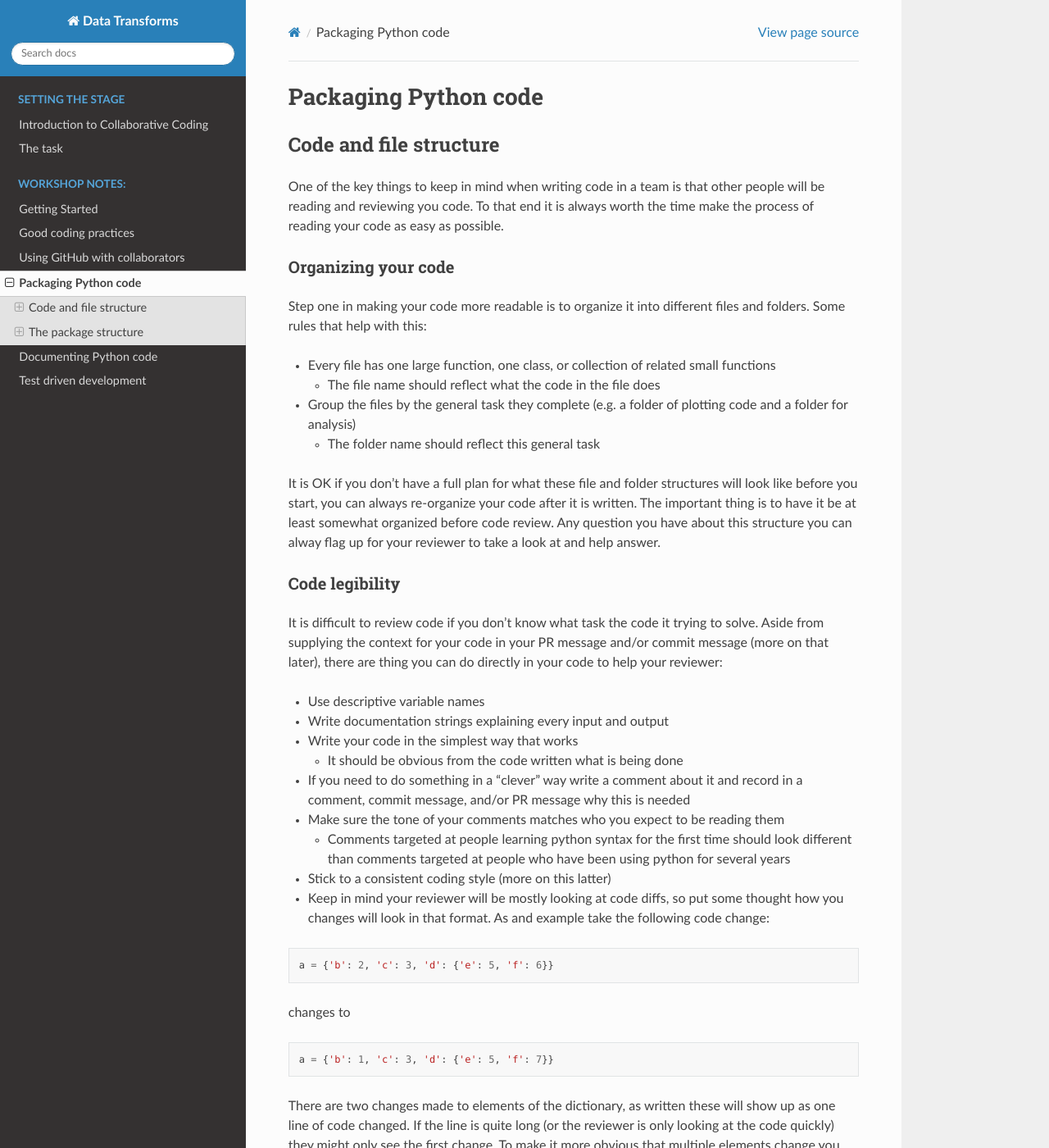
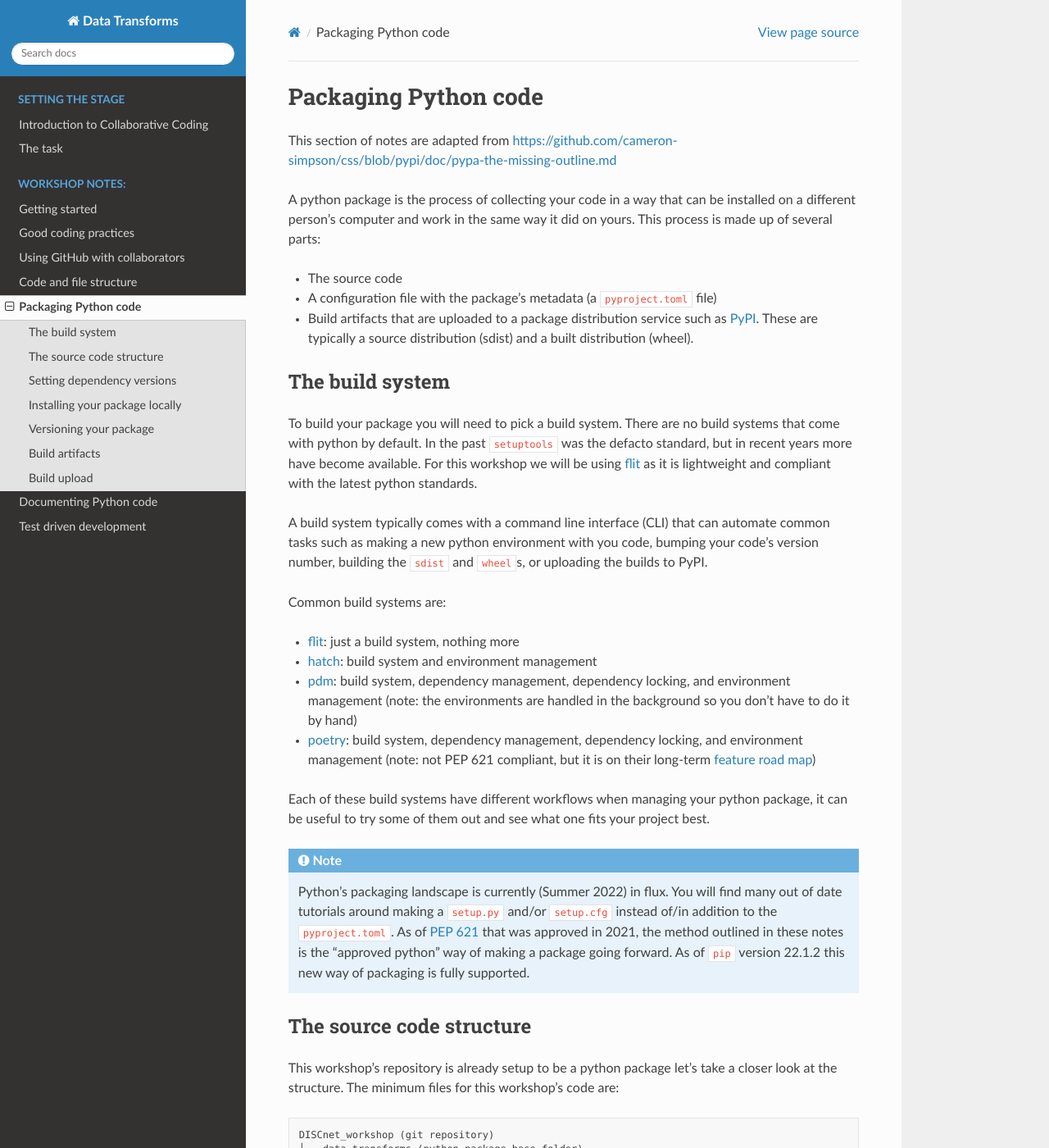
Before and after one commit to CKrawczyk/DISCnet_workshop, a Sphinx documentation site: the page built from docs/source/packaging_python_code.md, in a window 1280 px wide and 1400 px high. Shown: the whole window at 82% size. Built offline with Sphinx 7.4.7 and the Read the Docs theme 2.0.0, drawn with Linux system fonts in a browser that asks for light colours; pages that are not in the unit, such as notebooks, are missing from menus; some of the changed text lies outside the part shown.

Commit message:
Updte packaging notes
Whit the switch to `flit` the notes needed to be updated.  A new section was added about python build tools and what they do.

````diff
--- /dev/null
+++ b/docs/source/code_structure.md
@@ -0,0 +1,51 @@
+# Code and file structure
+
+One of the key things to keep in mind when writing code in a team is that other people will be reading and reviewing you code.  To that end it is always worth the time make the process of reading your code as easy as possible.
+
+## Organizing your code
+
+Step one in making your code more readable is to organize it into different files and folders.  Some rules that help with this:
+
+- Every file has one large function, one class, or collection of related small functions
+    - The file name should reflect what the code in the file does
+- Group the files by the general task they complete (e.g. a folder of plotting code and a folder for analysis)
+    - The folder name should reflect this general task
+
+It is OK if you don't have a full plan for what these file and folder structures will look like before you start, you can always re-organize your code after it is written.  The important thing is to have it be at least somewhat organized before code review.  Any question you have about this structure you can alway flag up for your reviewer to take a look at and help answer.
+
+## Code legibility
+
+It is difficult to review code if you don't know what task the code it trying to solve.  Aside from supplying the context for your code in your PR message and/or commit message (more on that later), there are thing you can do directly in your code to help your reviewer:
+
+- Use descriptive variable names
+- Write documentation strings explaining every input and output
+- Write your code in the simplest way that works
+    - It should be obvious from the code written what is being done
+- If you need to do something in a "clever" way write a comment about it and record in a comment, commit message, and/or PR message why this is needed
+- Make sure the tone of your comments matches who you expect to be reading them
+    - Comments targeted at people learning python syntax for the first time should look different than comments targeted at people who have been using python for several years
+- Stick to a consistent coding style (more on this latter)
+- Keep in mind your reviewer will be mostly looking at code diffs, so put some thought how you changes will look in that format.  As and example take the following code change:
+
+```python
+a = {'b': 2, 'c': 3, 'd': {'e': 5, 'f': 6}}
+```
+changes to
+```python
+a = {'b': 1, 'c': 3, 'd': {'e': 5, 'f': 7}}
+```
+
+There are two changes made to elements of the dictionary, as written these will show up as one line of code changed.  If the line is quite long (or the reviewer is only looking at the code quickly) they might only see the first change.  To make it more obvious that multiple elements change you can format the code so every element is on its own line:
+
+```python
+a = {
+    'b': 1,
+    'c': 3,
+    'd': {
+        'e': 5,
+        'f': 7
+    }
+}
+```
+
+That way each element change is shown as a different line in the code diff.  As an added bonus this can help shorten long lines of code.
--- a/docs/source/index.rst
+++ b/docs/source/index.rst
@@ -15,6 +15,7 @@ DISCnet Workshop: Writing Code as a Team
    getting_started
    good_coding_practices
    github_with_collaborators
+   code_structure
    packaging_python_code
    writing_documentation
    test_driven_development
--- a/docs/source/packaging_python_code.md
+++ b/docs/source/packaging_python_code.md
@@ -1,60 +1,34 @@
 # Packaging Python code
 
-## Code and file structure
+This section of notes are adapted from [https://github.com/cameron-simpson/css/blob/pypi/doc/pypa-the-missing-outline.md](https://github.com/cameron-simpson/css/blob/pypi/doc/pypa-the-missing-outline.md)
 
-One of the key things to keep in mind when writing code in a team is that other people will be reading and reviewing you code.  To that end it is always worth the time make the process of reading your code as easy as possible.
+A python package is the process of collecting your code in a way that can be installed on a different person's computer and work in the same way it did on yours.  This process is made up of several parts:
 
-### Organizing your code
+- The source code
+- A configuration file with the package's metadata (a `pyproject.toml` file)
+- Build artifacts that are uploaded to a package distribution service such as [PyPI](https://pypi.org/).  These are typically a source distribution (sdist) and a built distribution (wheel).
 
-Step one in making your code more readable is to organize it into different files and folders.  Some rules that help with this:
+## The build system
 
-- Every file has one large function, one class, or collection of related small functions
-    - The file name should reflect what the code in the file does
-- Group the files by the general task they complete (e.g. a folder of plotting code and a folder for analysis)
-    - The folder name should reflect this general task
+To build your package you will need to pick a build system.  There are no build systems that come with python by default.  In the past `setuptools` was the defacto standard, but in recent years more have become available.  For this workshop we will be using [flit](https://flit.pypa.io/en/latest/) as it is lightweight and compliant with the latest python standards.
 
-It is OK if you don't have a full plan for what these file and folder structures will look like before you start, you can always re-organize your code after it is written.  The important thing is to have it be at least somewhat organized before code review.  Any question you have about this structure you can alway flag up for your reviewer to take a look at and help answer.
+A build system typically comes with a command line interface (CLI) that can automate common tasks such as making a new python environment with you code, bumping your code's version number, building the `sdist` and `wheel`s, or uploading the builds to PyPI.
 
-### Code legibility
+Common build systems are:
+- [flit](https://flit.pypa.io/en/latest/): just a build system, nothing more
+- [hatch](https://hatch.pypa.io/latest/): build system and environment management
+- [pdm](https://pdm.fming.dev/latest/): build system, dependency management, dependency locking, and environment management (note: the environments are handled in the background so you don't have to do it by hand)
+- [poetry](https://python-poetry.org/docs): build system, dependency management, dependency locking, and environment management (note: not PEP 621 compliant, but it is on their long-term [feature road map](https://github.com/python-poetry/roadmap/issues/3))
 
-It is difficult to review code if you don't know what task the code it trying to solve.  Aside from supplying the context for your code in your PR message and/or commit message (more on that later), there are thing you can do directly in your code to help your reviewer:
+Each of these build systems have different workflows when managing your python package, it can be useful to try some of them out and see what one fits your project best.
 
-- Use descriptive variable names
-- Write documentation strings explaining every input and output
-- Write your code in the simplest way that works
-    - It should be obvious from the code written what is being done
-- If you need to do something in a "clever" way write a comment about it and record in a comment, commit message, and/or PR message why this is needed
-- Make sure the tone of your comments matches who you expect to be reading them
-    - Comments targeted at people learning python syntax for the first time should look different than comments targeted at people who have been using python for several years
-- Stick to a consistent coding style (more on this latter)
-- Keep in mind your reviewer will be mostly looking at code diffs, so put some thought how you changes will look in that format.  As and example take the following code change:
-
-```python
-a = {'b': 2, 'c': 3, 'd': {'e': 5, 'f': 6}}
-```
-changes to
-```python
-a = {'b': 1, 'c': 3, 'd': {'e': 5, 'f': 7}}
+```{note}
+Python's packaging landscape is currently (Summer 2022) in flux.  You will find many out of date tutorials around making a `setup.py` and/or `setup.cfg` instead of/in addition to the `pyproject.toml`.  As of [PEP 621](https://peps.python.org/pep-0621/) that was approved in 2021, the method outlined in these notes is the "approved python" way of making a package going forward.  As of `pip` version 22.1.2 this new way of packaging is fully supported.
 ```
 
-There are two changes made to elements of the dictionary, as written these will show up as one line of code changed.  If the line is quite long (or the reviewer is only looking at the code quickly) they might only see the first change.  To make it more obvious that multiple elements change you can format the code so every element is on its own line:
+## The source code structure
 
-```python
-a = {
-    'b': 1,
-    'c': 3,
-    'd': {
-        'e': 5,
-        'f': 7
-    }
-}
-```
-
-That way each element change is shown as a different line in the code diff.  As an added bonus this can help shorten long lines of code.
-
-## The package structure
-
-Packaging your code will make it easier for others (including yourself) to install and use your code.  In this section I will go over how to package python code.  This workshop's repository is already setup to be a python package and can be used as a reference:
+This workshop's repository is already setup to be a python package let's take a closer look at the structure.  The minimum files for this workshop's code are:
 
 ```
 DISCnet_workshop (git repository)
@@ -66,18 +40,16 @@ DISCnet_workshop (git repository)
 │       └── test_angle_metric.py (test file)
 ├── LICENSE (make sure you license your code)
 ├── README.md (shown on the github page)
-├── setup.cfg (python package configuration)
-└── setup.py (needed for back compatibility for older versions of pip)
+└── pyproject.toml (contains package metadata and dependencies)
 ```
 
-Let's dive into a few of these things in more detail
 - `__init__.py`: A python package treats every folder as a class with this file as the initialization function, useful for pulling functions from the files and folders inside this folder into the top level namespace.  The top level `__init__.py` typically also stores the package `__version__` variable.
 - `LICENSE`: You should choose a license for your code. [Choose A License](https://choosealicense.com/) is a good resource for figuring out what license is best for your project.  The typical ones seen for research code are the [MIT license](https://choosealicense.com/licenses/mit/) and [Apache 2.0 license](https://choosealicense.com/licenses/apache-2.0/).
-- `setup.cfg`: This file tells python how to install your code, what dependencies to install, and various development configuration options.
+- `pyproject.toml`: This file tells python how to install your code, what dependencies to install, and various development configuration options.  You can use `flit init` to help build this file or just write it by hand.
 
-### Setting dependency versions
+## Setting dependency versions
 
-To help with code reproducibility and dependency compatibility you can should pin dependency versions to a single value or a range.  It is python convention that the dependencies in `setup.cfg` are pinned as **ranges** to ensure they are easy to install into existing environments and not collide with the dependencies of other packages installed.  An optional `requirements.txt` file is typically used to pin down **exact** package versions when reproducibility is more important (e.g. all developers wanting to have the same versions installed or keeping a record of the package versions installed when a paper was published using the code).
+To help with code reproducibility and dependency compatibility you can should pin dependency versions to a single value or a range.  It is python convention that the dependencies in `pyproject.toml` are pinned as **ranges** to ensure they are easy to install into existing environments and not collide with the dependencies of other packages installed.  An optional file (either `requirements.txt` or the lock file created by your build tool) is used to pin down **exact** package versions when reproducibility is important (e.g. all developers wanting to have the same versions of all dependencies installed or keeping a record of the package versions installed when a paper was published using the code).
 
 ```{note}
 Most python packages use [semantic versioning](https://semver.org/).  This means the version numbers are set as MAJOR.MINOR.PATCH
@@ -92,17 +64,47 @@ The rule of thumb I use when pinning down my packages ranges in `setup.cfg`:
 - Activate [dependabot](https://github.blog/2020-06-01-keep-all-your-packages-up-to-date-with-dependabot/) on GitHub to automatically make pull requests that update the upper bound when dependencies update (as we will see in the next section this will trigger our tests to run automatically and let us know if the update breaks the code)
     - If a dependency update breaks the code (typically major version updates), update the code and set the lower bound to be the latest version of the dependency
 
-### Versioning your package
-
-It is a good idea to use single-source package versioning, this means the package version is defined in exactly one place inside the repository.  For python this is typically inside the top level `__init__.py` file and stored with the variable name `__version__`.  The `setup.cfg` file can read this version by using:
-
-```
-[metadata]
-version = attr: data_transforms.__version__
+```{warning}
+Related to the current changing landscape of Python packaging the current packaging method is [not yet supported](https://github.com/dependabot/dependabot-core/issues/3290) by `dependabot`.  Hopefully it will be updated soon.  For now I have left the `dependabot` setup on this repository to show what it will look like once it is working again.  Dependabot currently works when dependencies are defined in `requirements.txt`, the old `setup.py`, or using `poetry`s version of a `pyporject.toml` file (the format is not standard).
 ```
 
-where `data_transforms` is the name of the python package we are writing in this workshop.
+## Installing your package locally
+
+When you install a python package it will typically involve copying the python files to your `site-packages` directory.  Running `pip install .[dev]` in the top level directory (same folder as the `pyproject.toml` file) will do just this.  If you are actively developing your code and want to test out your latest changes you would need to reinstall the code with every change, this can become tedious.
+
+To help developers, `pip` also has the ability to install a package in "edit" mode, this creates a symbolic link in `site-packages` that points to your source code, that way change can be seen without needing to reinstall the code.
+
+```bash
+pip install -e .[dev]
+```
+
+## Versioning your package
+
+It is a good idea to use single-source package versioning, this means the package version is defined in exactly one place inside the repository.  For python this is typically inside the top level `__init__.py` file and stored with the variable name `__version__`.  `flit` will automatically pull the version number from this place and use it in the `pyporject.toml` file (this is why "version" is listed in the `dynamic` section)
 
 When you are ready to release a new version of your code make a new PR that only bumps the version number using semantic versioning (see note above).  Once merged add a git tag to the merge commit.  You can also add additional notes about the release when making the tag, this a good place to include what things have changed in the new release.
 
 For larger projects it is worth keeping a separate `CHANGELOG.md` file inside the repository or a changelog section in the `README.md` that tracks all the changes introduced in each version bump to make this information easier to find.  There are tools available to help automate this process, these typically involve using special keywords when writing git commit messages to flag up text related to new features and/or breaking changes (e.g. [auto-changelog](https://github.com/KeNaCo/auto-changelog)).
+
+## Build artifacts
+
+If/when you are ready to upload your files to `PyPI` you first need to crete the files that will be uploaded.  These can be done with our chosen build tool:
+
+```bash
+flit build
+```
+
+This will create two files in the `dist` subdirectory:
+
+- `data_transforms-0.1.0.tar.gz`: this is the `sdist` file, a normal zip folder with the source code inside
+- `data_transforms-0.1.0-py3-none-any.whl`: this is the `wheel` file, also a zip folder with the pre-compiled code inside (if you code is pure python it will be basically identical to the `sdist` in contents)
+
+The code version number automatically used in the build names, this prevents older code version from being overwritten when the version is updated.
+
+## Build upload
+
+To publish your package to [PyPI](https://pypi.org/) you will first need to create an account.  Once created you can use your build tool or [twine](https://twine.readthedocs.io/en/stable/) to upload your build artifacts.  For uploading with `flit` see their docs [https://flit.pypa.io/en/latest/upload.html](https://flit.pypa.io/en/latest/upload.html).
+
+```{note}
+The build and upload systems can be written into a GHA that triggers when a new version is tagged so you never forget the step of releasing your code to the public.
+```
````
Also changed, not shown: docs/source/getting_started.md (+2 -2 lines), docs/source/good_coding_practices.md (+1 -1 lines), pyproject.toml (+7 -0 lines).
